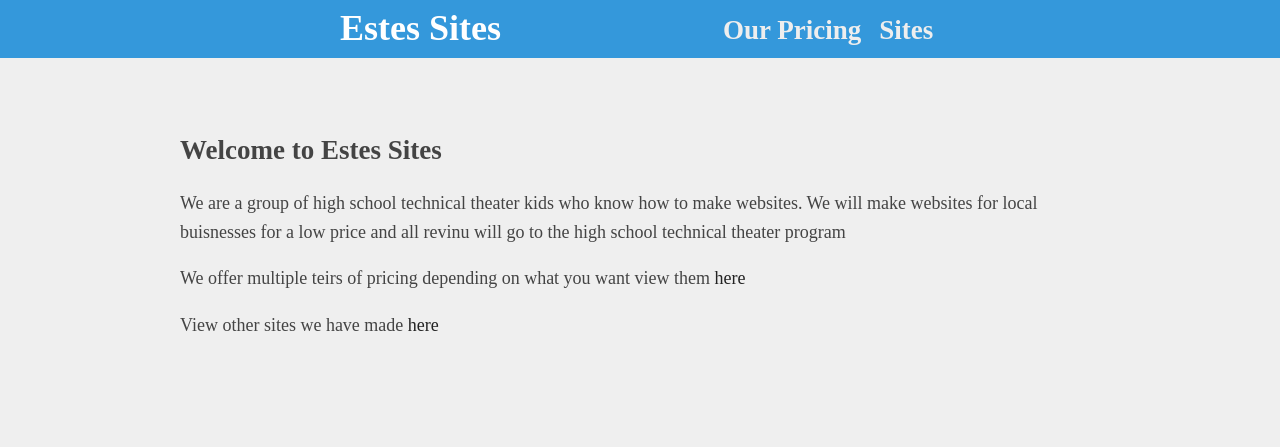
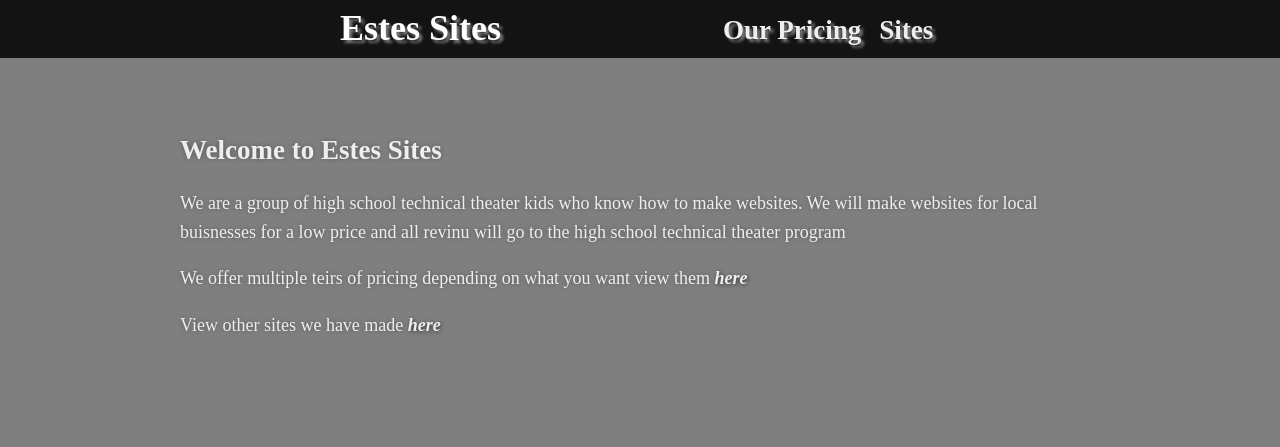
Before and after one commit to bashman100/Estes-Sites, a Django app: page / in a window 1280 px wide. Shown: the top 447 px of the page. Run offline with Django 3.2, Linux system fonts and the light colour scheme.

Commit message:
some small improvements v0.5.1

```diff
--- a/assets/css/main.css
+++ b/assets/css/main.css
@@ -1,11 +1,12 @@
 /* Global*/
 body{
-  color: #444444;
-  background-color: #efefef;
+  color: #eee;
+  background-color: rgba(0, 0, 0, .5);
   font-size: 18px;
   line-height: 1.6;
   margin: 0;
   padding: 0 0 5em;
+  text-shadow: 0px 0px 5px rgba(0, 0, 0, .3);
 }
 h1, h2, h3{
   line-height: 1.2;
@@ -38,18 +39,23 @@ dd{
 }
 /* Links */
 a, a:visited{
-  color: #222;
+  color: #efefef;
   text-decoration: none;
+  text-shadow: 1px 1px 4px rgba(0, 0, 0, .6);
 }
 a:hover{
-  color: black;
+  color: white;
   text-decoration: underline;
-  text-shadow: 1px 1px 1px #aaa;
+  text-shadow: 1px 1px 1px #222;
+}
+.additional a{
+  font-weight: bold;
+  font-style: italic;
 }
 
 /* nav*/
 nav{
-  background-color: #3498db;
+  background-color: rgba(0, 0, 0, .85);
   margin-bottom: 3em;
 
 }
@@ -58,6 +64,7 @@ nav a.title{
   color: white;
   font-weight: bold;
   text-decoration: none;
+  text-shadow: 3px 3px 3px #7a7a7a;
 }
 nav div.menu a {
   font-size: 1.5em;
@@ -65,10 +72,11 @@ nav div.menu a {
   font-weight: bold;
   text-decoration: none;
   padding: .75em .25em .5em .25em;
+  text-shadow: 3px 3px 3px #7a7a7a;
 }
 nav div.menu a:hover {
   color: white;
-  background-color:rgba(0, 0, 0, 0.4);  ;
+  background-color:rgba(255, 255, 255, 0.15);  ;
 }
 nav a.title:hover {
   color: white;
--- a/templates/_partials/main.html
+++ b/templates/_partials/main.html
@@ -19,3 +19,6 @@
   </div>
   {% block scripts %}{% endblock scripts %}
 </body>
+<sytle>
+{% block css %}{% endblock css %}
+</sytle>
--- a/templates/prices.html
+++ b/templates/prices.html
@@ -13,5 +13,10 @@
   <p>{{ price.description }}</p>
   <p>Up to {{ price.num_page_max }} pages starts with {{ price.num_page_base }}</p>
 </div>
+{% if price.css %}
+  {% block css %}
+    {{ price.css }}
+  {% endblock css %}
+{% endif %}
 {% endfor %}
 {% endblock content %}
```
Also changed, not shown: 1 other file.
